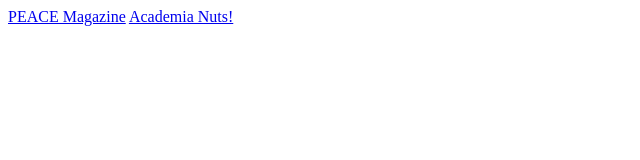
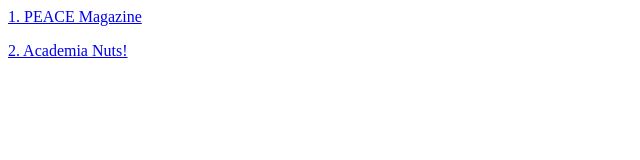
Before and after one commit to aheirich/aheirich.github.io, a plain HTML site: page index.html in a window 1280 px wide. Shown: the whole page, without its empty margins (0-640 px from the left). Drawn offline with Linux system fonts and the light colour scheme.

Commit message:
Update index.html

```diff
--- a/index.html
+++ b/index.html
@@ -1,6 +1,10 @@
 <html>
 <body>
-<a href="Peace-Mag-summer 2026.pdf">PEACE Magazine</a>
-<a href="academia nuts anonymous submission 2.pdf">Academia Nuts!</a>
+<p>
+  <a href="Peace-Mag-summer 2026.pdf">1. PEACE Magazine</a>
+  </p>
+<p>
+  <a href="academia nuts anonymous submission 2.pdf">2. Academia Nuts!</a>
+  <p>
 </body>
 </html>
```
